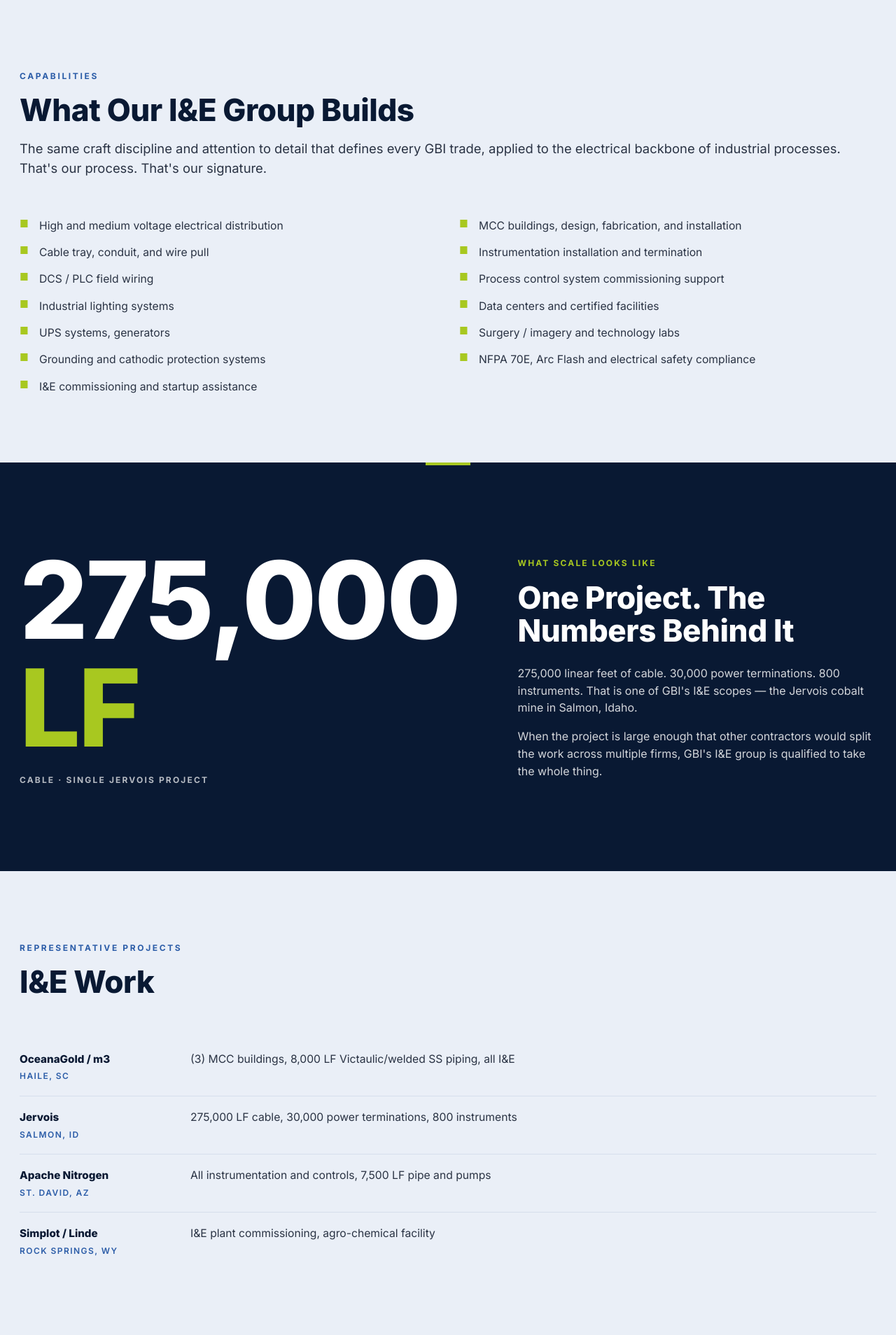
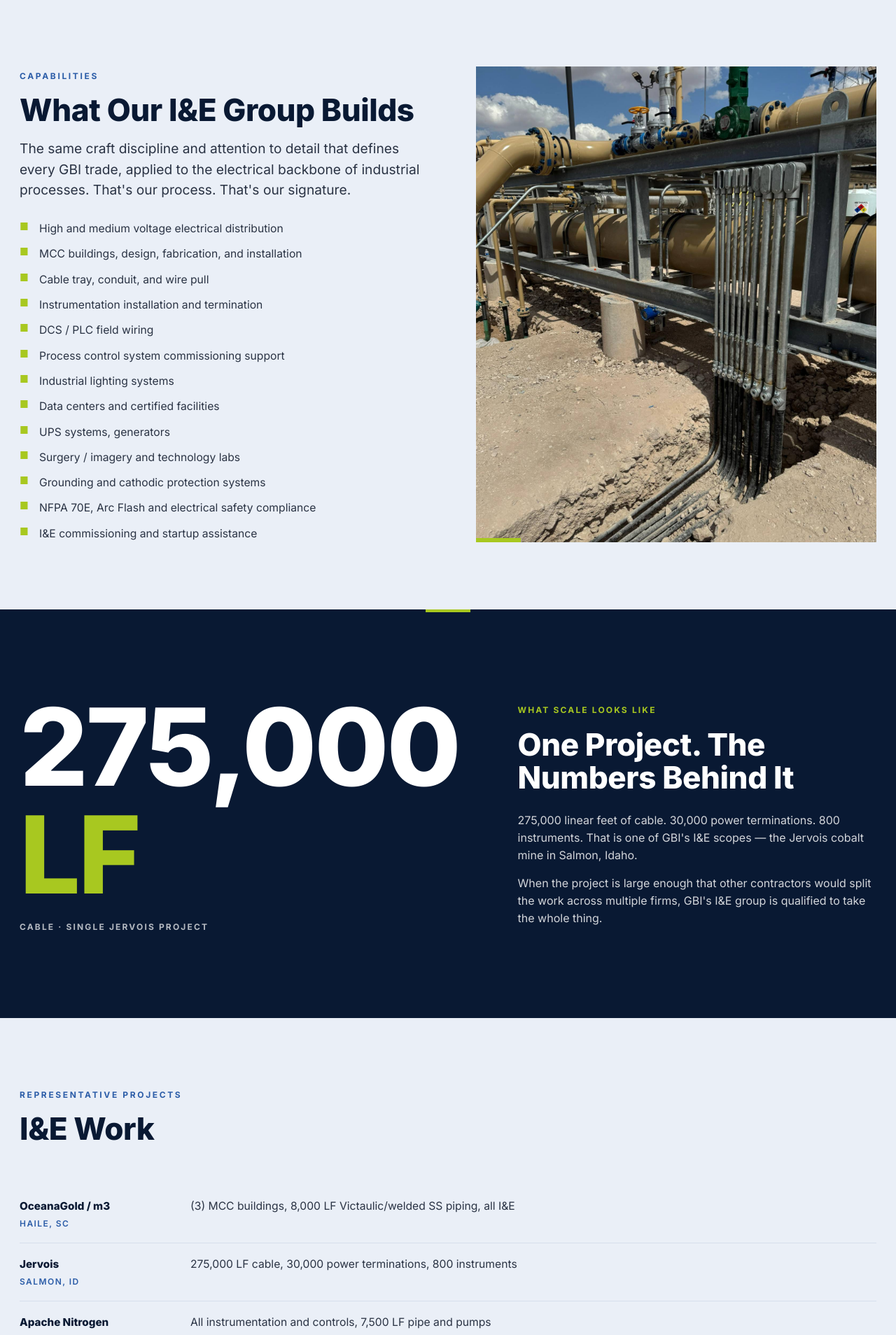
Before and after one commit to jjshaw14/gbi-website, a PHP site: page /services/instrumentation-electrical.php in a window 1280 px wide. Shown: the part 828-2736 px from the top of the page at 70% size. Run offline with PHP 8.4, Linux system fonts and the light colour scheme.

Commit message:
I&E page: new hero photo and capabilities section with conduit photo
- Hero: skid with Hotstart heater panels (hero-ie-skid.jpg); placeholder
  photo note removed.
- Capabilities: restructured into an editorial row, with the heading,
  intro and a single-column capability list on the left and the conduit
  riser photo on the right, stretched to the text's height. Adds a
  reusable .editorial-row--stretch variant and .cap-list--single.

Co-Authored-By: Claude Opus 5.5 <noreply@anthropic.com>

```diff
--- a/site/assets/css/styles.css
+++ b/site/assets/css/styles.css
@@ -1000,6 +1000,11 @@ section.tight { padding: 64px 0; }
   color: var(--ink-soft);
   margin-bottom: 20px;
 }
+/* Stretch variant: the photo matches the full height of a long text column
+   (e.g. a capability list) instead of sitting centered beside it. */
+.editorial-row--stretch { align-items: stretch; }
+.editorial-row--stretch .editorial-photo { min-height: 520px; }
+.cap-list.cap-list--single { grid-template-columns: 1fr; gap: 12px; margin-top: 28px; }
 @media (max-width: 980px) {
   .editorial-row { grid-template-columns: 1fr; gap: 40px; }
   .editorial-row.flip { grid-template-areas: "photo" "text"; }
--- a/site/services/instrumentation-electrical.php
+++ b/site/services/instrumentation-electrical.php
@@ -14,12 +14,8 @@
 <?php $NAV_ACTIVE = 'services'; include $_SERVER['DOCUMENT_ROOT'] . '/partials/header.php'; ?>
 
 <section class="hero hero-sm">
-  <div class="hero-media" style="background-image:url('../assets/images/hero-ie.jpg')"></div>
+  <div class="hero-media" style="background-image:url('../assets/images/hero-ie-skid.jpg')"></div>
   <div class="hero-overlay"></div>
-  <div class="photo-direction">
-    <strong>Photo · Cable tray / MCC building / commissioning</strong>
-    <span>Clean, organized cable tray installation, or MCC building interior, or field tech commissioning panel.</span>
-  </div>
   <div class="container">
     <div class="crumbs"><a href="../index.php">Home</a><span>/</span><a href="index.php">Services</a><span>/</span>I&E</div>
     <span class="eyebrow on-dark">Services / I&E</span>
@@ -30,12 +26,12 @@
 
 <section class="bg-offwhite">
   <div class="container">
-    <div class="section-head">
+    <div class="editorial-row editorial-row--stretch">
+      <div class="editorial-text">
         <span class="eyebrow">Capabilities</span>
         <h2>What Our I&E Group Builds</h2>
         <p class="lead">The same craft discipline and attention to detail that defines every GBI trade, applied to the electrical backbone of industrial processes. That's our process. That's our signature.</p>
-    </div>
-    <ul class="cap-list" style="grid-template-columns:repeat(2,1fr);">
+        <ul class="cap-list cap-list--single">
           <li>High and medium voltage electrical distribution</li>
           <li>MCC buildings, design, fabrication, and installation</li>
           <li>Cable tray, conduit, and wire pull</li>
@@ -50,6 +46,10 @@
           <li>NFPA 70E, Arc Flash and electrical safety compliance</li>
           <li>I&E commissioning and startup assistance</li>
         </ul>
+      </div>
+
+      <div class="editorial-photo" style="background-image:url('../assets/images/ie-conduit-riser.jpg'); background-position:center 45%;" role="img" aria-label="Rigid conduit riser bank transitioning underground beside a pipe rack"></div>
+    </div>
   </div>
 </section>
 
```
Also changed, not shown: site/assets/images/hero-ie-skid.jpg (added), site/assets/images/ie-conduit-riser.jpg (added). Lines whose indentation alone changed are shown as unchanged.
